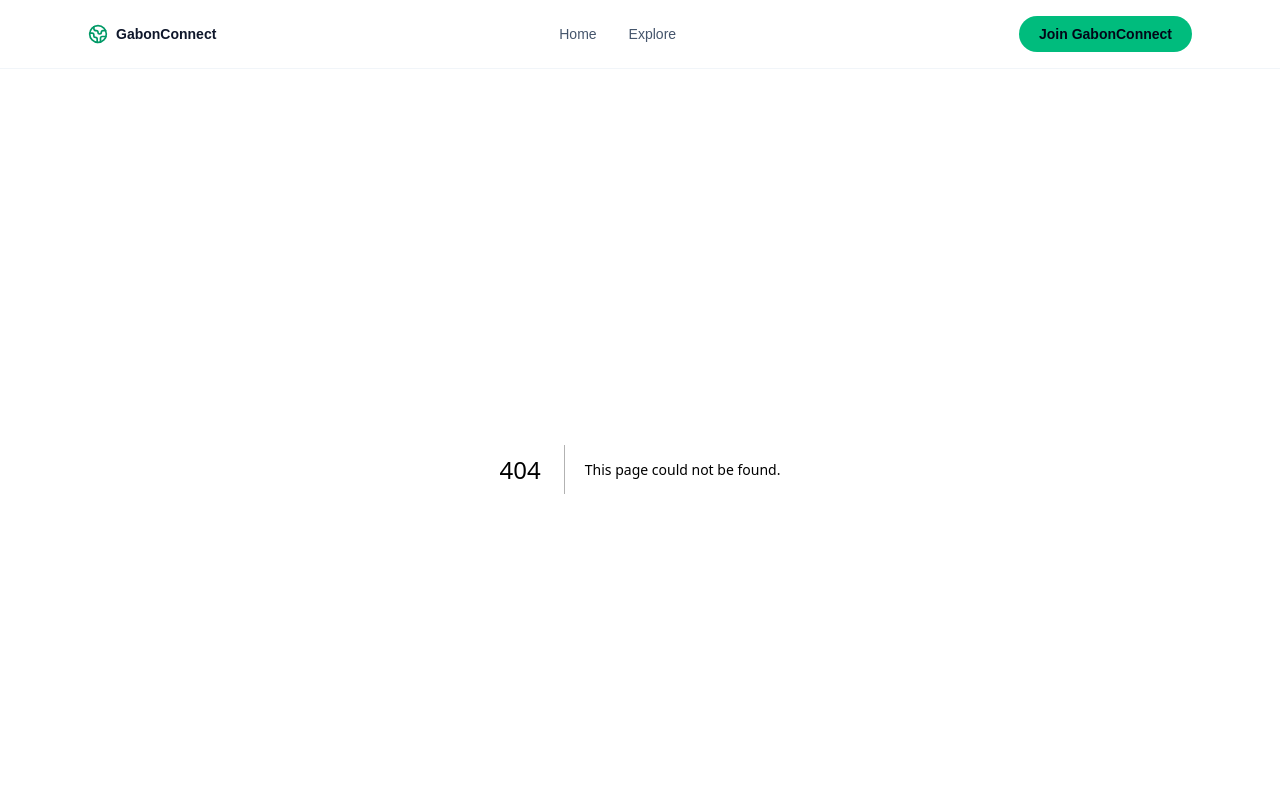
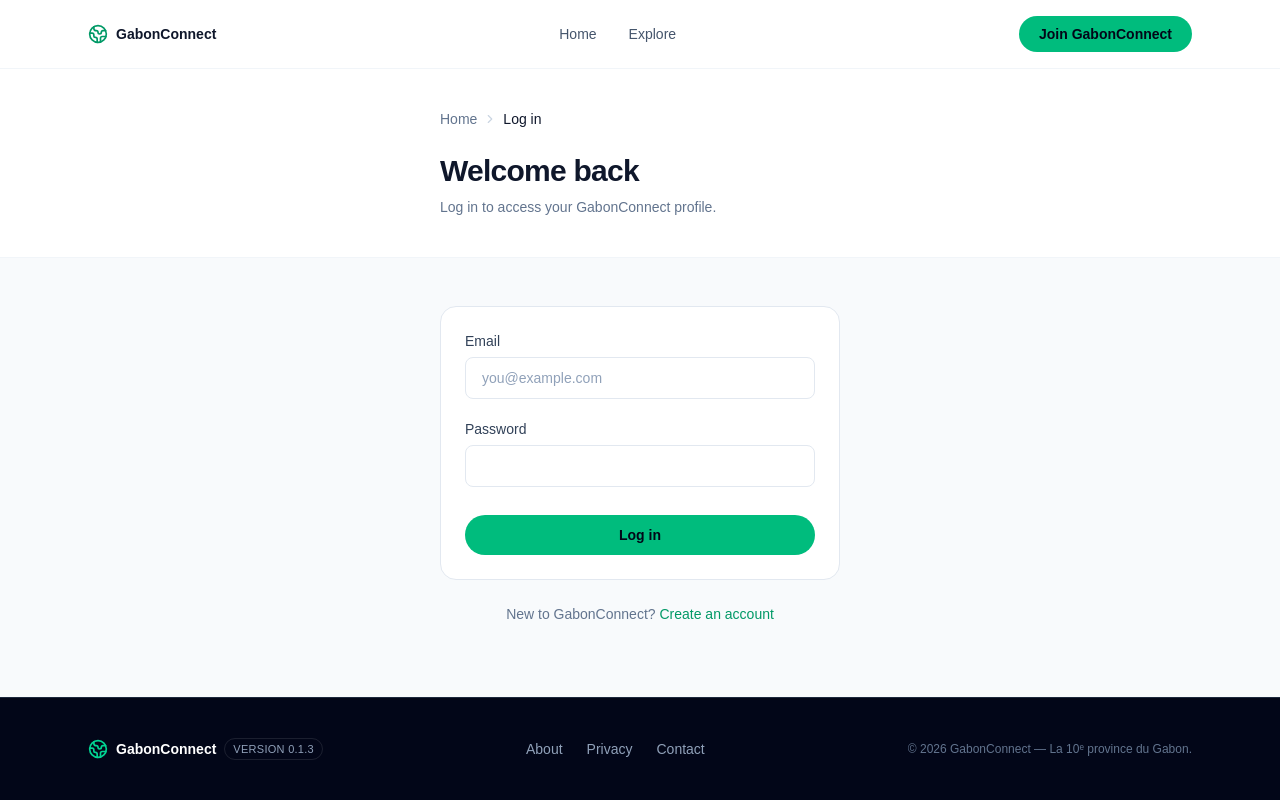
Before and after one commit to jeffnzao/gabonconnect, a Next.js app: page /login in a window 1280 px wide. Before the commit this address had no page. Shown: the top 800 px of the page. Built offline with nearby package versions, Linux system fonts and the light colour scheme.

Commit message:
test(auth): add regression guards for profile ownership and visibility

```diff
--- /dev/null
+++ b/app/login/page.tsx
@@ -0,0 +1,120 @@
+import type { Metadata } from "next";
+import Link from "next/link";
+import Breadcrumb from "@/components/explore/breadcrumb";
+import { signInAction } from "./actions";
+
+export const dynamic = "force-dynamic";
+
+export const metadata: Metadata = {
+  title: "Log in | GabonConnect",
+};
+
+const ERROR_MESSAGES: Record<string, string> = {
+  invalid_email: "Enter a valid email address.",
+  missing_password: "Please enter your password.",
+  invalid_credentials: "Incorrect email or password.",
+  not_confirmed: "Please confirm your email before logging in — check your inbox.",
+  temporary_error: "Something went wrong on our end. Please try again in a moment.",
+  validation: "Please check the form and try again.",
+};
+
+interface LoginPageProps {
+  searchParams: Promise<Record<string, string | string[] | undefined>>;
+}
+
+function first(value: string | string[] | undefined): string | undefined {
+  return Array.isArray(value) ? value[0] : value;
+}
+
+export default async function LoginPage({ searchParams }: LoginPageProps) {
+  const sp = await searchParams;
+  const email = first(sp.email) ?? "";
+  const errorCode = first(sp.error);
+  const notice = first(sp.notice);
+
+  return (
+    <div className="flex flex-1 flex-col bg-slate-50">
+      <section className="border-b border-slate-100 bg-white">
+        <div className="mx-auto max-w-md px-6 py-10">
+          <Breadcrumb items={[{ label: "Home", href: "/" }, { label: "Log in" }]} />
+
+          <h1 className="mt-6 text-3xl font-semibold tracking-tight text-slate-900">
+            Welcome back
+          </h1>
+          <p className="mt-2 text-sm text-slate-500">
+            Log in to access your GabonConnect profile.
+          </p>
+        </div>
+      </section>
+
+      <div className="mx-auto w-full max-w-md px-6 py-12">
+        {notice === "account_exists" && (
+          <p className="mb-6 rounded-xl border border-amber-200 bg-amber-50 px-4 py-3 text-sm text-amber-800">
+            An account with this email may already exist. Try signing in.
+          </p>
+        )}
+
+        {errorCode && (
+          <p
+            role="alert"
+            className="mb-6 rounded-xl border border-red-200 bg-red-50 px-4 py-3 text-sm text-red-700"
+          >
+            {ERROR_MESSAGES[errorCode] ?? ERROR_MESSAGES.validation}
+          </p>
+        )}
+
+        <form
+          action={signInAction}
+          className="flex flex-col gap-5 rounded-2xl border border-slate-200 bg-white p-6"
+        >
+          <div className="flex flex-col gap-1.5">
+            <label htmlFor="email" className="text-sm font-medium text-slate-700">
+              Email
+            </label>
+            <input
+              id="email"
+              name="email"
+              type="email"
+              required
+              autoComplete="email"
+              defaultValue={email}
+              placeholder="you@example.com"
+              className="w-full rounded-lg border border-slate-200 px-4 py-2.5 text-sm text-slate-900 placeholder:text-slate-400 focus:border-emerald-400 focus:outline-none focus:ring-2 focus:ring-emerald-100"
+            />
+          </div>
+
+          <div className="flex flex-col gap-1.5">
+            <label htmlFor="password" className="text-sm font-medium text-slate-700">
+              Password
+            </label>
+            <input
+              id="password"
+              name="password"
+              type="password"
+              required
+              autoComplete="current-password"
+              className="w-full rounded-lg border border-slate-200 px-4 py-2.5 text-sm text-slate-900 placeholder:text-slate-400 focus:border-emerald-400 focus:outline-none focus:ring-2 focus:ring-emerald-100"
+            />
+          </div>
+
+          <button
+            type="submit"
+            className="mt-2 inline-flex items-center justify-center rounded-full bg-emerald-500 px-6 py-2.5 text-sm font-semibold text-slate-950 transition-colors hover:bg-emerald-400"
+          >
+            Log in
+          </button>
+        </form>
+
+        <p className="mt-6 text-center text-sm text-slate-500">
+          New to GabonConnect?{" "}
+          <Link
+            href="/join/account"
+            className="font-medium text-emerald-600 hover:text-emerald-700"
+          >
+            Create an account
+          </Link>
+        </p>
+      </div>
+    </div>
+  );
+}
--- a/package.json
+++ b/package.json
@@ -6,7 +6,8 @@
     "dev": "next dev",
     "build": "next build",
     "start": "next start",
-    "lint": "eslint"
+    "lint": "eslint",
+    "test": "tsx lib/auth.test.ts && tsx lib/security-guards.test.ts"
   },
   "dependencies": {
     "@hookform/resolvers": "^5.7.1",
```
Also changed, not shown: 2 other files (tests, documents, lock files or other folders).
